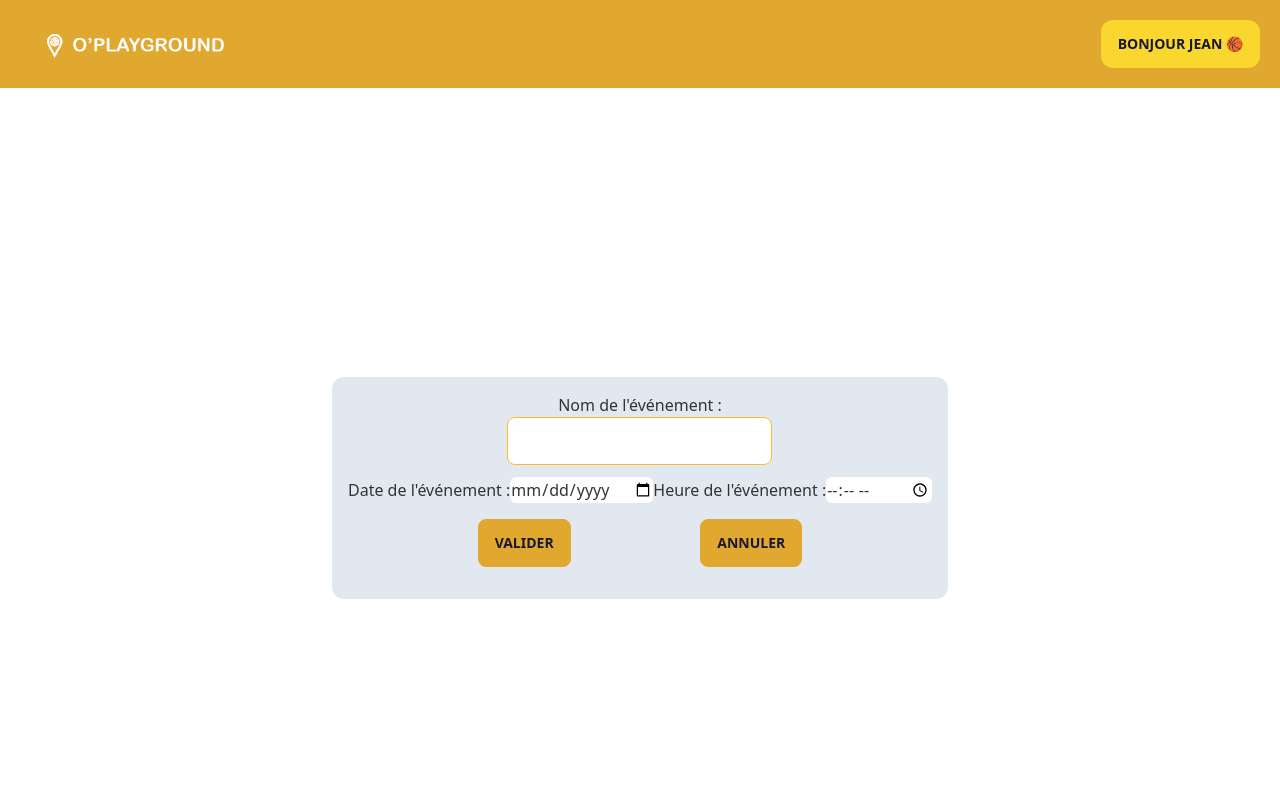
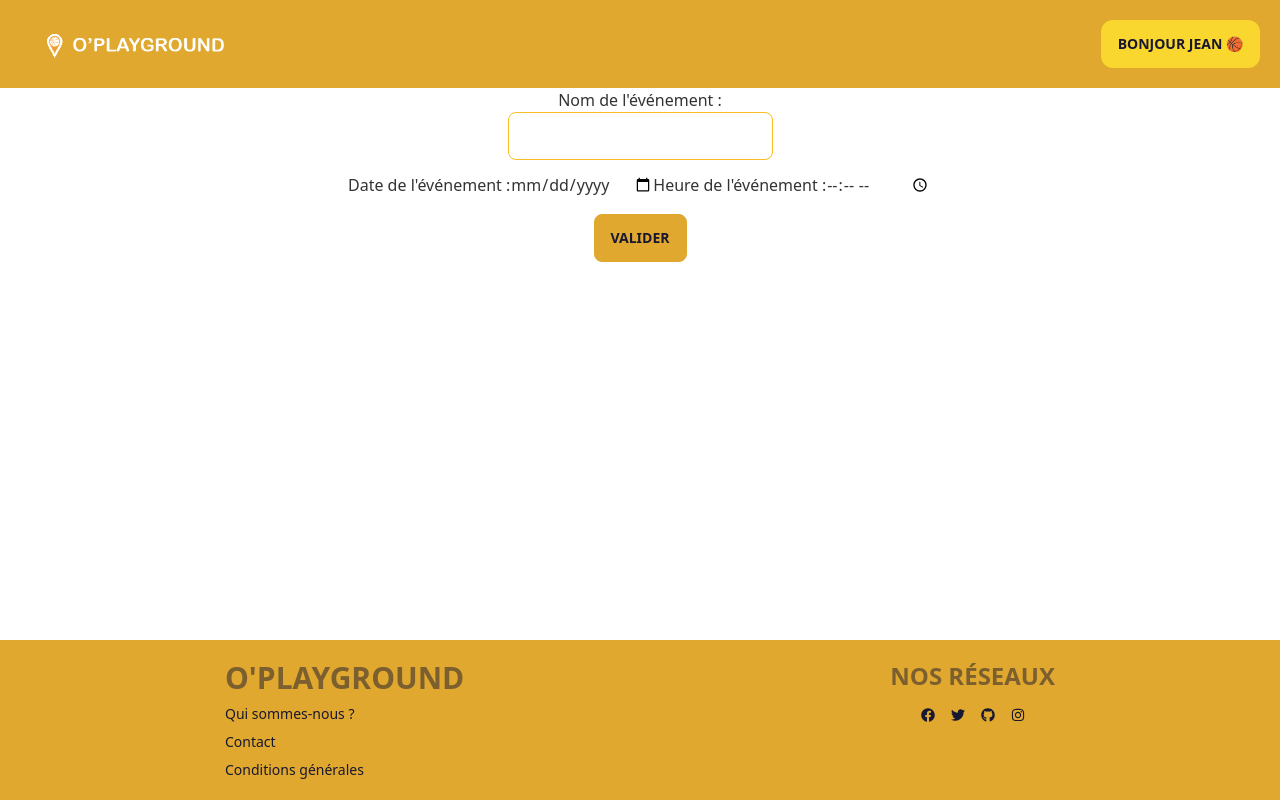
Before and after one commit to kevinhouguet/projet-oplayground-front, a React (Vite) app: page /creation-evenement in a window 1280 px wide. Shown: the top 800 px of the page. Built offline with nearby package versions, Linux system fonts and the light colour scheme.

Commit message:
::hammer:refactor change the creationPage windows for a modal

```diff
--- a/src/components/Details/index.jsx
+++ b/src/components/Details/index.jsx
@@ -1,8 +1,9 @@
 import React from "react";
-import { Link } from "react-router-dom";
+//import { Link } from "react-router-dom";
 
 import basketball from "../../assets/basketball.jpg";
 import { FaMapMarkerAlt, FaInfo } from "react-icons/fa";
+import EventCreation from "../Event/EventCreation";
 
 
 const Details = () => (
@@ -11,9 +12,9 @@ const Details = () => (
 			<h1 className="text-center text-4xl pb-16"> SALLE MULTISPORTS DE PONT-DE-L'ISERE</h1>
 
 			<div className="flex justify-evenly pb-10">
-				<img src={basketball} className="rounded-2xl w-1/6" alt="Album"/>
-				<img src={basketball} className="rounded-2xl w-1/6" alt="Album"/>
-				<img src={basketball} className="rounded-2xl w-1/6" alt="Album"/>
+				<img src={basketball} className="rounded-2xl w-1/6" alt="Album" />
+				<img src={basketball} className="rounded-2xl w-1/6" alt="Album" />
+				<img src={basketball} className="rounded-2xl w-1/6" alt="Album" />
 			</div>
 
 			<h2 className="text-3xl pb-1">Adresse <span className="inline-block"> <FaMapMarkerAlt /> </span></h2>
@@ -78,12 +79,22 @@ const Details = () => (
 						<p className="py-4 text-2xl">luna.martin@gmail.com</p>
 					</div>
 				</div>
-				{/* Une modal pour réserver un terrain */}
+			</div>
 
+			{/* <Link className="flex items-center justify-center" to="/creation-evenement">
+			<button className="btn btn-warning w-full text-xl h-16">Créer un nouvel évenement</button>
+			</Link> */}
+
+			<label htmlFor="my-modal-4" className="btn btn-primary">Créer un nouvel évenement</label>
+			<input type="checkbox" id="my-modal-4" className="modal-toggle" />
+			<div className="modal">
+				<div className="modal-box relative">
+					<label htmlFor="my-modal-4" className="btn btn-sm btn-circle absolute right-2 top-2">✕
+					</label>
+					<EventCreation />
+				</div>
 			</div>
-			<Link className="flex items-center justify-center" to="/creation-evenement">
-			<button className="btn btn-warning w-full text-xl h-16">Créer un nouvel évenement</button>
-			</Link>
+
 
 		</div>
 	</div>
--- a/src/components/Event/EventCreation.jsx
+++ b/src/components/Event/EventCreation.jsx
@@ -1,6 +1,7 @@
 import React, { useState } from "react";
 import { Link } from "react-router-dom";
 
+//recupérer en props la ville auquel est associé l'événement
 const EventCreation = () => {
   const [eventName, setEventName] = useState("");
   const [eventDate, setEventDate] = useState("");
@@ -33,8 +34,6 @@ const EventCreation = () => {
   };
 
   return (
-    <div className="h-screen flex items-center justify-center">
-      <div className="windowCreationEvent p-4 rounded-xl bg-slate-200">
         <form onSubmit={handleSubmit}>
           <div className="nameSection pb-3 flex justify-center">
             <label>
@@ -42,7 +41,7 @@ const EventCreation = () => {
               <input className="input input-warning w-auto max-w-xs " type="text" value={eventName} onChange={handleEventNameChange} />
             </label>
           </div>
-          <div className="dateAndTimeSection">
+          <div className="dateAndTimeSection flex justify-center">
             <label>
               Date de l'événement :
               <input className="rounded-md" type="date" value={eventDate} onChange={handleEventDateChange} />
@@ -54,13 +53,8 @@ const EventCreation = () => {
           </div>
           <div className="buttonSection py-4 flex justify-evenly">
             <button className="btn btn-primary" type="submit">Valider</button>
-            <Link to="/detail-terrain">
-              <button className="btn btn-primary" type="button" onClick={handleCancel}>Annuler</button>
-            </Link>
           </div>
         </form>
-      </div>
-    </div>
   );
 };
 
```
